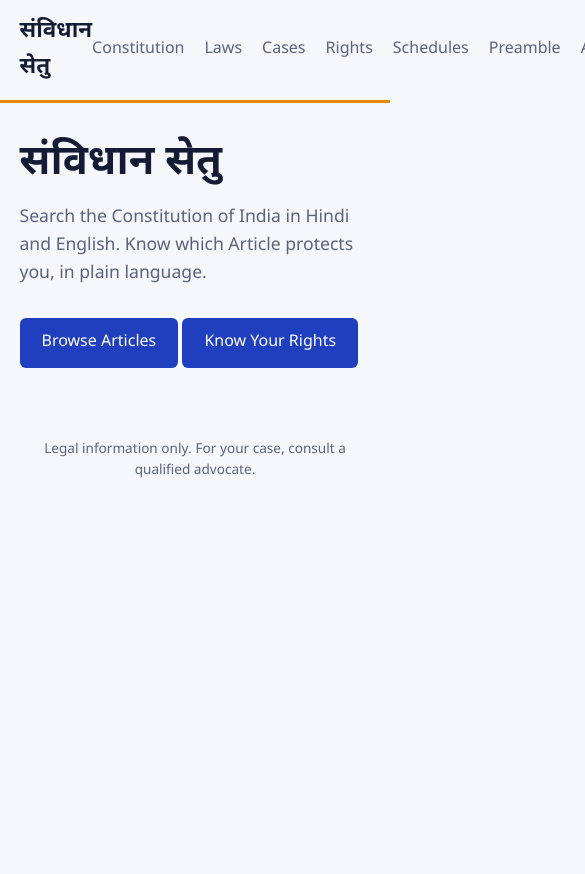
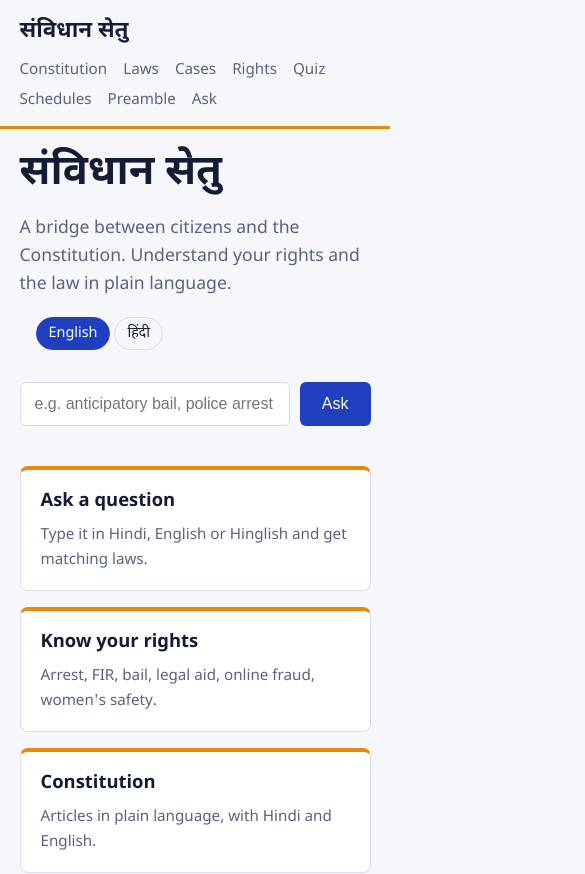
Before and after one commit to Neha-1507/samvidhan-setu, a Next.js app in the folder frontend/: page / in a window 390 px wide. Shown: the top 874 px of the page, 585 px wide, since content can reach past the window. Before the commit the page ends 844 px from the top, so only its background shows below. Built offline with nearby package versions, Linux system fonts and the light colour scheme.

Commit message:
style(frontend): polish home page, layout, and responsive styles

```diff
--- a/frontend/app/globals.css
+++ b/frontend/app/globals.css
@@ -85,3 +85,36 @@ a:focus-visible, input:focus-visible { outline: 3px solid var(--accent); outline
 .helplines { list-style: none; padding: 0; }
 .helplines li { padding: 4px 0; }
 .helplines a { color: var(--accent); }
+
+/* quiz */
+.lang button { padding: 4px 12px; border: 1px solid var(--line); border-radius: 999px; background: transparent; color: var(--ink); font: inherit; font-size: .9rem; cursor: pointer; }
+.lang button[aria-current="true"] { background: var(--accent); border-color: var(--accent); color: #fff; }
+@media (prefers-color-scheme: dark) { .lang button[aria-current="true"] { color: #0e1223; } }
+.quiz-card { background: var(--card); border: 1px solid var(--line); border-radius: 10px; padding: 22px; margin-top: 20px; }
+.quiz-card h2 { margin-top: 4px; font-size: 1.3rem; }
+.quiz-score { font-size: 1.6rem; font-weight: 700; margin: 0 0 12px; }
+.chips { display: flex; flex-wrap: wrap; gap: 8px; margin: 12px 0 16px; }
+.chip { padding: 8px 14px; border: 1px solid var(--line); border-radius: 999px; background: transparent; color: var(--ink); font: inherit; cursor: pointer; }
+.chip[aria-pressed="true"] { border-color: var(--accent); box-shadow: inset 0 0 0 1px var(--accent); font-weight: 600; }
+.options { display: grid; gap: 10px; margin: 16px 0; }
+.opt { text-align: left; padding: 14px 16px; border: 1px solid var(--line); border-radius: 8px; background: var(--paper); color: var(--ink); font: inherit; cursor: pointer; }
+.opt:hover:not(:disabled) { border-color: var(--accent); }
+.opt.right { border-color: #1a7f4b; border-width: 2px; font-weight: 600; }
+.opt.wrong { border-color: #b3261e; border-width: 2px; }
+.opt:disabled { cursor: default; opacity: .75; }
+.explain { border-top: 1px solid var(--line); padding-top: 12px; }
+button:focus-visible { outline: 3px solid var(--accent); outline-offset: 2px; }
+
+/* home */
+.hero-search { max-width: 640px; margin-top: 16px; }
+.cards { display: grid; grid-template-columns: repeat(auto-fit, minmax(240px, 1fr)); gap: 16px; margin-top: 40px; }
+.card { display: block; background: var(--card); border: 1px solid var(--line); border-top: 4px solid var(--saffron); border-radius: 8px; padding: 18px 20px; text-decoration: none; transition: transform .15s ease, border-color .15s ease; }
+.card:hover { transform: translateY(-2px); border-color: var(--accent); }
+.card h2 { margin: 0 0 6px; font-size: 1.15rem; }
+.card p { margin: 0; color: var(--muted); font-size: .95rem; }
+@media (prefers-reduced-motion: reduce) { .card { transition: none; } .card:hover { transform: none; } }
+
+/* mobile navigation */
+.bar { flex-wrap: wrap; gap: 8px 16px; }
+.bar nav { flex-wrap: wrap; gap: 6px 16px; }
+@media (max-width: 560px) { .bar nav { font-size: .95rem; } .wrap { padding-top: 24px; } }
--- a/frontend/app/layout.js
+++ b/frontend/app/layout.js
@@ -17,6 +17,7 @@ export default function RootLayout({ children }) {
             <Link href="/laws">Laws</Link>
             <Link href="/cases">Cases</Link>
             <Link href="/rights">Rights</Link>
+            <Link href="/quiz">Quiz</Link>
             <Link href="/schedules">Schedules</Link>
             <Link href="/preamble">Preamble</Link>
             <Link href="/ask">Ask</Link>
--- a/frontend/app/page.js
+++ b/frontend/app/page.js
@@ -1,15 +1,43 @@
 import Link from "next/link";
+import { getLang } from "../lib/lang";
+import LangToggle from "../components/LangToggle";
 
-export default function Home() {
+const FEATURES = [
+  { href: "/ask", en: ["Ask a question", "Type it in Hindi, English or Hinglish and get matching laws."], hi: ["सवाल पूछें", "हिंदी, English या Hinglish में लिखें और संबंधित कानून पाएँ।"] },
+  { href: "/rights", en: ["Know your rights", "Arrest, FIR, bail, legal aid, online fraud, women's safety."], hi: ["अपने अधिकार जानें", "गिरफ्तारी, FIR, जमानत, कानूनी सहायता, ऑनलाइन धोखाधड़ी, महिला सुरक्षा।"] },
+  { href: "/articles", en: ["Constitution", "Articles in plain language, with Hindi and English."], hi: ["संविधान", "अनुच्छेद सरल भाषा में, हिंदी और English के साथ।"] },
+  { href: "/laws", en: ["New criminal laws", "BNS, BNSS and BSA, with the old IPC/CrPC section."], hi: ["नए आपराधिक कानून", "BNS, BNSS और BSA, पुरानी IPC/CrPC धारा के साथ।"] },
+  { href: "/cases", en: ["Landmark cases", "What the Supreme Court decided, and why it matters."], hi: ["महत्वपूर्ण फैसले", "सर्वोच्च न्यायालय ने क्या तय किया और क्यों मायने रखता है।"] },
+  { href: "/quiz", en: ["Quiz", "Test what you learned in five quick questions."], hi: ["क्विज़", "पाँच छोटे सवालों में परखें कि आपने क्या सीखा।"] },
+];
+
+export default function Home({ searchParams }) {
+  const lang = getLang(searchParams);
   return (
-    <section className="hero">
-      <h1>संविधान सेतु</h1>
-      <p>
-        Search the Constitution of India in Hindi and English. Know which Article protects you,
-        in plain language.
-      </p>
-      <Link href="/articles" className="btn">Browse Articles</Link>{" "}
-      <Link href="/rights" className="btn">Know Your Rights</Link>
-    </section>
+    <>
+      <section className="hero">
+        <h1>संविधान सेतु</h1>
+        <p>
+          {lang === "hi"
+            ? "नागरिक और संविधान के बीच एक पुल। अपने अधिकार और कानून सरल भाषा में समझें।"
+            : "A bridge between citizens and the Constitution. Understand your rights and the law in plain language."}
+        </p>
+        <LangToggle path="/" lang={lang} />
+        <form action="/ask" method="get" className="search hero-search">
+          <input type="hidden" name="lang" value={lang} />
+          <input name="q" placeholder={lang === "hi" ? "जैसे: गिरफ्तारी के बाद क्या करें?" : "e.g. anticipatory bail, police arrest ke baad vakil"} aria-label="Ask" />
+          <button className="btn" type="submit">{lang === "hi" ? "पूछें" : "Ask"}</button>
+        </form>
+      </section>
+
+      <section className="cards" aria-label="Features">
+        {FEATURES.map((f) => (
+          <Link key={f.href} href={`${f.href}?lang=${lang}`} className="card">
+            <h2>{f[lang][0]}</h2>
+            <p>{f[lang][1]}</p>
+          </Link>
+        ))}
+      </section>
+    </>
   );
 }
```
